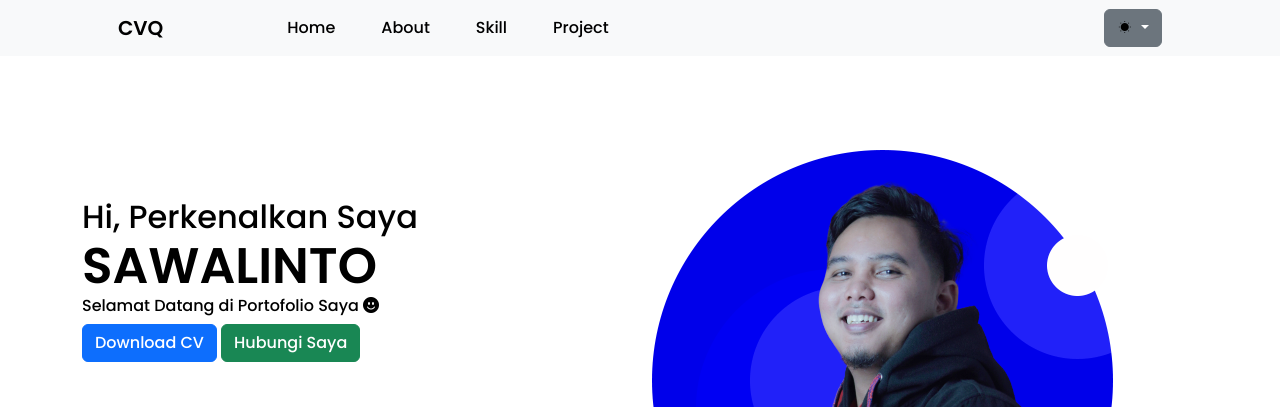
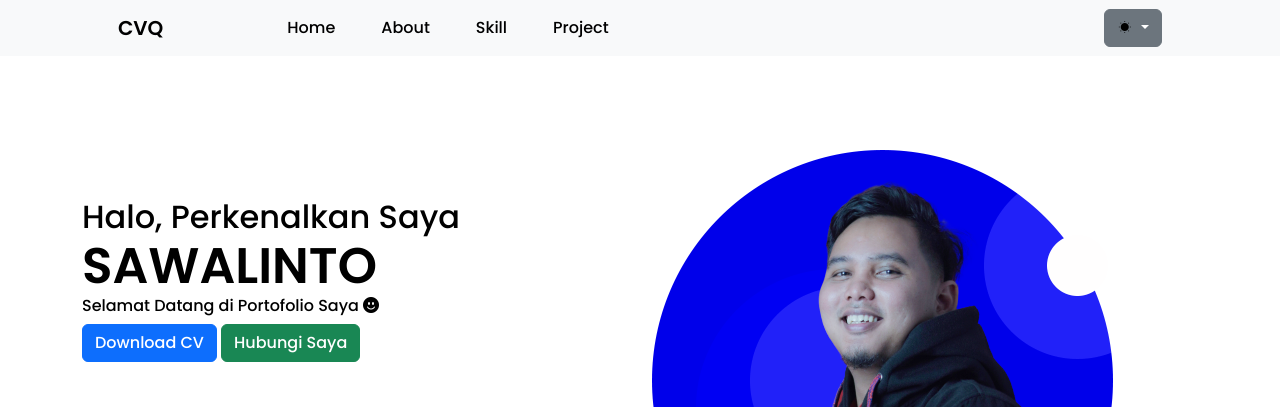
Before and after one commit to sawal123/cvq-versi2, a website: page index.html in a window 1280 px wide. Shown: the top 407 px of the page. Drawn offline with nearby package versions, Linux system fonts and the light colour scheme.

Commit message:
Update index.html

```diff
--- a/index.html
+++ b/index.html
@@ -72,7 +72,7 @@
         <section class="content" id="home">
             <div class="row ">
                 <div class="col mt-lg-5 ">
-                    <h2 class="" data-aos="fade-down" data-aos-duration="1000">Hi, Perkenalkan Saya</h2>
+                    <h2 class="" data-aos="fade-down" data-aos-duration="1000">Halo, Perkenalkan Saya</h2>
                     <span>
                         <h1 id="typing" class="name"></h1>
                     </span>
```
